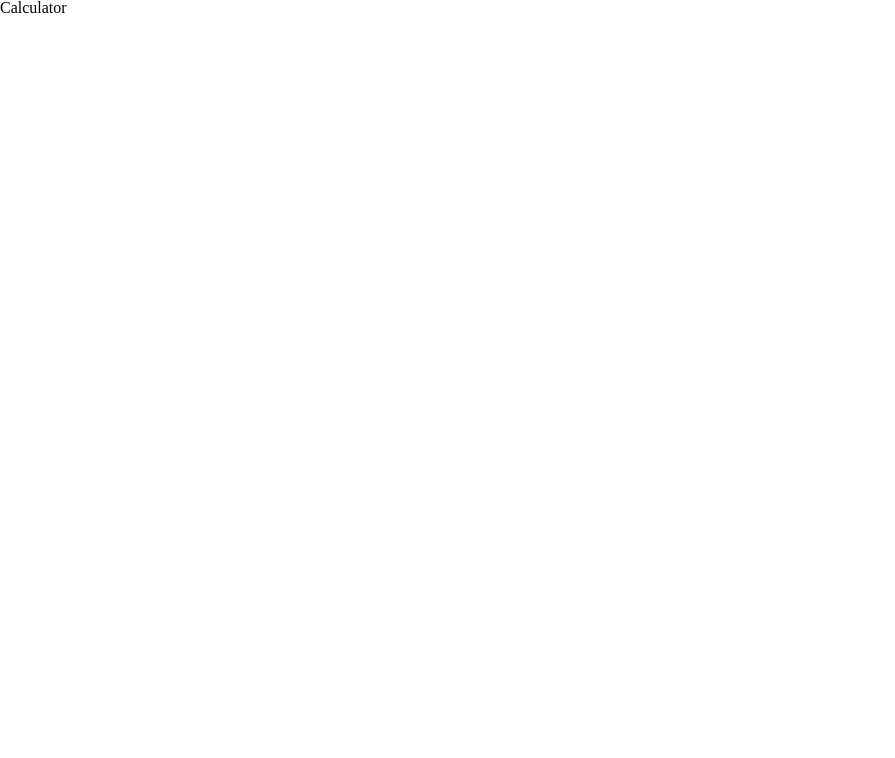
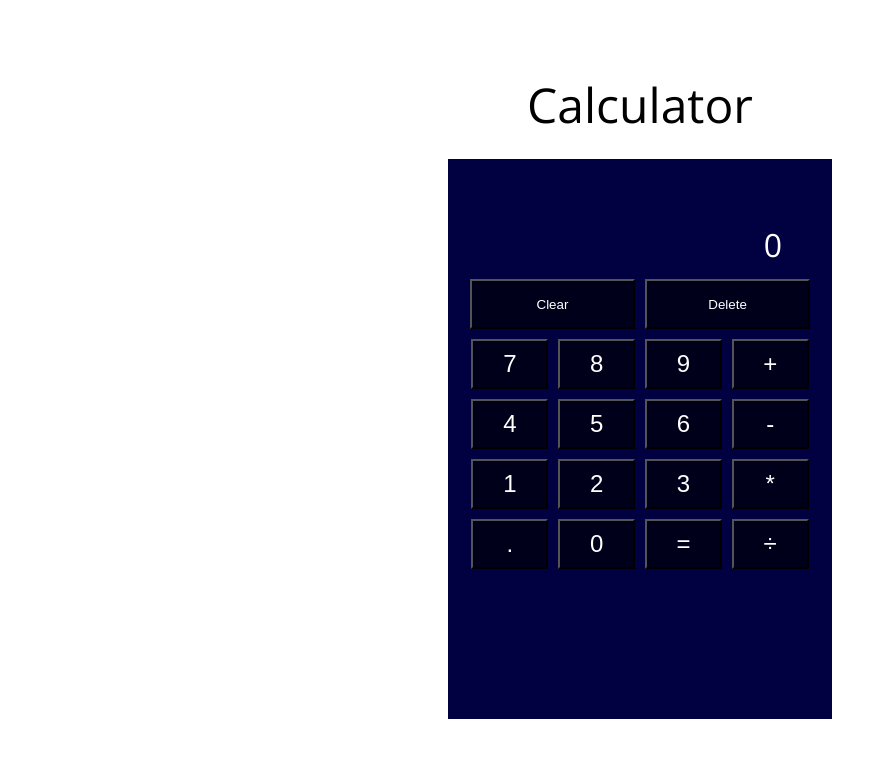
Before and after one commit to Sonsyduke/Calculator-project, a plain HTML site: page index.html in a window 1280 px wide. Shown: the whole page, without its empty margins (0-895 px from the left). Drawn offline with nearby package versions, Linux system fonts and the light colour scheme.

Commit message:
Finished the basic UI, must link the buttons to the JS now

```diff
--- a/css/styles.css
+++ b/css/styles.css
@@ -0,0 +1,76 @@
+:root {
+  --main-background: rgb(1, 1, 66);
+  --bottom-section: rgb(0, 0, 26);
+}
+
+body {
+  font-family: "Open Sans", sans-serif;
+}
+
+.main-container {
+  width: 60%;
+  min-height: 100vh;
+  margin: auto;
+  display: flex;
+  flex-direction: column;
+  align-items: center;
+  justify-content: center;
+}
+
+#main-heading {
+  font-size: 3rem;
+}
+
+.container {
+  margin-top: 30px;
+  width: 50%;
+  height: 70vh;
+  text-align: center;
+  background-color: var(--main-background);
+}
+
+.screen {
+  margin-top: 10px;
+  min-height: 100px;
+  display: flex;
+  flex-direction: column;
+  gap: 10px;
+  text-align: right;
+  padding: 0 50px;
+}
+
+.top-section,
+.buttom-section {
+  height: 50px;
+  font-size: 2rem;
+  color: #fff;
+}
+
+.top-buttons {
+  display: flex;
+  justify-content: center;
+  gap: 10px;
+  margin-bottom: 10px;
+}
+
+.top-btn {
+  width: 43%;
+  height: 50px;
+  background-color: var(--bottom-section);
+  color: #fff;
+}
+
+.row {
+  margin-bottom: 10px;
+  display: flex;
+  gap: 10px;
+  justify-content: center;
+}
+
+.bottom-btn {
+  width: 20%;
+  height: 50px;
+  font-size: 1.5rem;
+  background-color: var(--bottom-section);
+  color: #fff;
+}
--- a/index.html
+++ b/index.html
@@ -5,11 +5,58 @@
     <meta http-equiv="X-UA-Compatible" content="IE=edge" />
     <meta name="viewport" content="width=device-width, initial-scale=1.0" />
     <title>Calculator</title>
+    <link rel="preconnect" href="https://fonts.googleapis.com" />
+    <link rel="preconnect" href="https://fonts.gstatic.com" crossorigin />
+    <link
+      href="https://fonts.googleapis.com/css2?family=Open+Sans&display=swap"
+      rel="stylesheet"
+    />
     <link rel="stylesheet" href="./css/reset.css" />
     <link rel="stylesheet" href="./css/styles.css" />
   </head>
   <body>
-    <h1 id="main-heading">Calculator</h1>
+    <main class="main-container">
+      <h1 id="main-heading">Calculator</h1>
+
+      <div class="container">
+        <div class="screen">
+          <div class="top-section"></div>
+          <div class="buttom-section">0</div>
+        </div>
+        <div class="buttons">
+          <div class="top-buttons">
+            <button id="clear" class="top-btn">Clear</button>
+            <button id="delete" class="top-btn">Delete</button>
+          </div>
+          <div class="bottom-buttons">
+            <div class="row">
+              <button id="seven" class="bottom-btn">7</button>
+              <button id="eight" class="bottom-btn">8</button>
+              <button id="nine" class="bottom-btn">9</button>
+              <button id="plus" class="bottom-btn">+</button>
+            </div>
+            <div class="row">
+              <button id="four" class="bottom-btn">4</button>
+              <button id="five" class="bottom-btn">5</button>
+              <button id="six" class="bottom-btn">6</button>
+              <button id="subtract" class="bottom-btn">-</button>
+            </div>
+            <div class="row">
+              <button id="one" class="bottom-btn">1</button>
+              <button id="two" class="bottom-btn">2</button>
+              <button id="three" class="bottom-btn">3</button>
+              <button id="multiply" class="bottom-btn">*</button>
+            </div>
+            <div class="row">
+              <button id="dot" class="bottom-btn">.</button>
+              <button id="zero" class="bottom-btn">0</button>
+              <button id="nine" class="bottom-btn">=</button>
+              <button id="plus" class="bottom-btn">÷</button>
+            </div>
+          </div>
+        </div>
+      </div>
+    </main>
     <script type="module" src="./js/script.js"></script>
   </body>
 </html>
```
